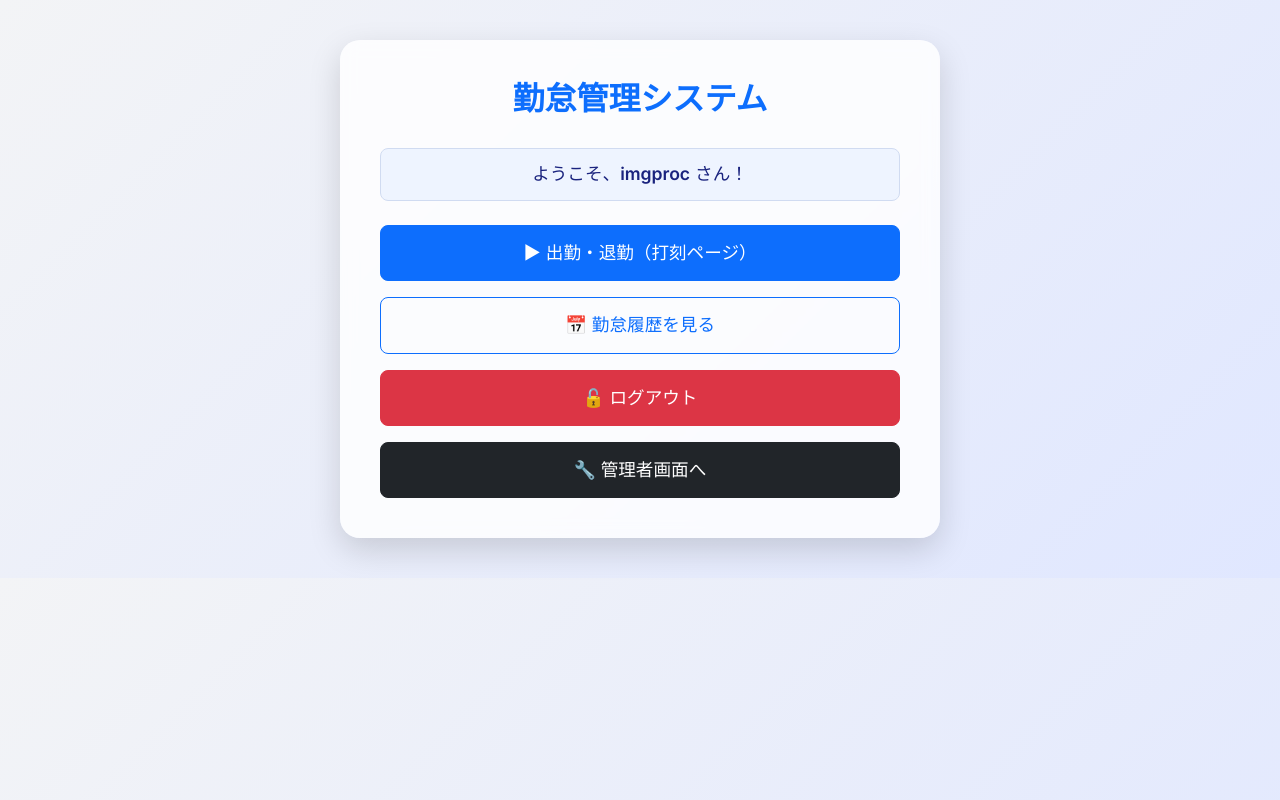
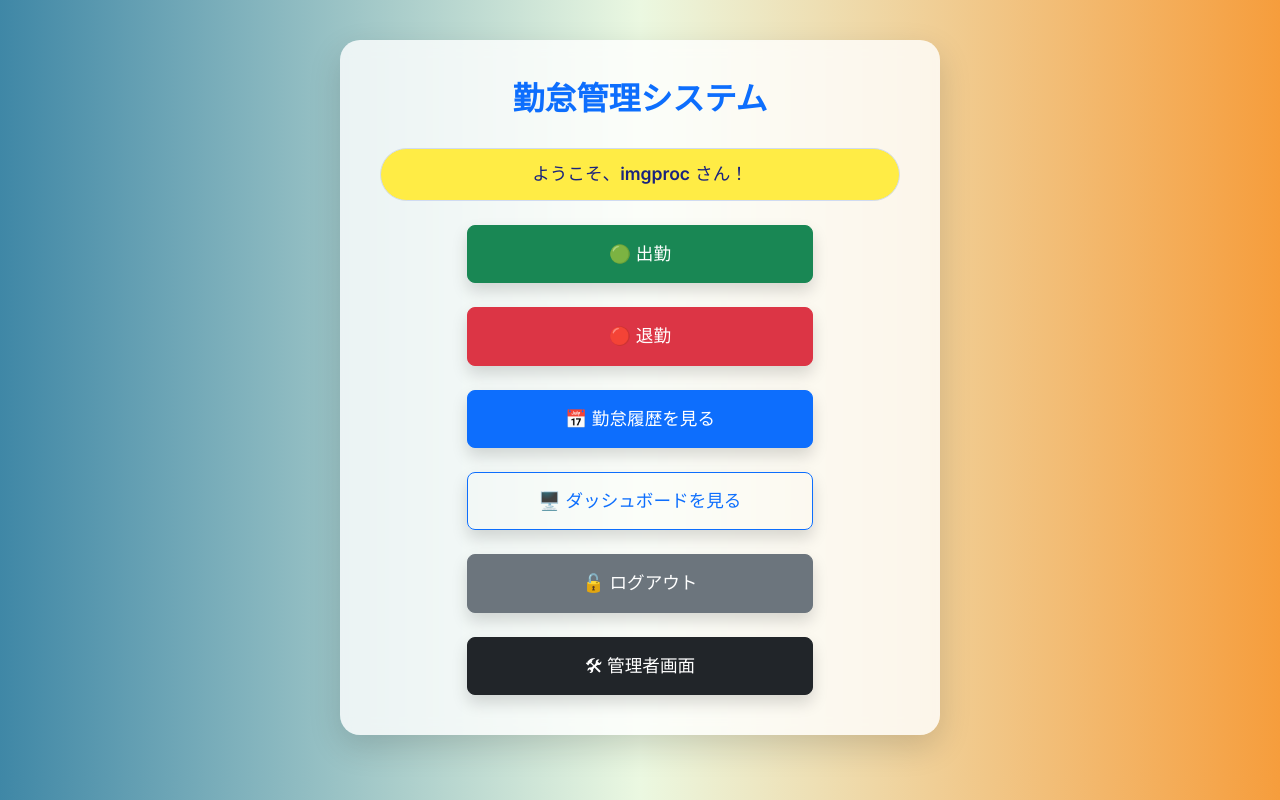
Before and after one commit to tmyhh1043/hackathon, a Django app: page / in a window 1280 px wide. Run offline with Django 5.2, Linux system fonts and the light colour scheme; a user stored in the database is signed in.

Commit message:
topページに打刻ボタンを変更

```diff
--- a/attendance/templates/accounts/account_home.html
+++ b/attendance/templates/accounts/account_home.html
@@ -15,7 +15,7 @@
     </div>
 
     <div class="d-grid gap-3 col-6 mx-auto">
-      <a href="{% url 'home' %}" class="btn btn-primary btn-lg">▶ 出勤・退勤</a>
+      <a href="{% url 'top' %}" class="btn btn-primary btn-lg">▶ 出勤・退勤</a>
       <a href="{% url 'history' %}" class="btn btn-outline-primary btn-lg">📅 勤怠履歴</a>
       <a href="{% url 'logout' %}" class="btn btn-danger btn-lg">🔓 ログアウト</a>
     </div>
--- a/attendance/templates/attendance/history.html
+++ b/attendance/templates/attendance/history.html
@@ -18,7 +18,7 @@
 </table>
 
 <p>
-  <a href="{% url 'home' %}">
+  <a href="{% url 'top' %}">
     <button type="button">打刻画面に戻る</button>
   </a>
 </p>
--- a/attendance/templates/attendance/top.html
+++ b/attendance/templates/attendance/top.html
@@ -13,7 +13,7 @@
   <style>
     body {
       font-family: 'Inter', sans-serif;
-      background: linear-gradient(135deg, #f3f4f6, #e0e7ff);
+      background: linear-gradient(0.25turn, #3f87a6, #ebf8e1, #f69d3c);
       margin: 0;
       padding: 40px 0;
       overflow-x: hidden;
@@ -39,10 +39,10 @@
     }
 
     .welcome-message {
-      background-color: #eef4ff;
+      background-color: #ffec45;
       border: 1px solid #d0dbf1;
       padding: 12px 20px;
-      border-radius: 8px;
+      border-radius: 50px;
       font-size: 1.1rem;
       color: #1a237e;
       font-weight: 500;
@@ -51,7 +51,7 @@
 
     .btn-lg {
       font-size: 1.1rem;
-      padding: 14px;
+      padding: 15px;
       transition: all 0.2s ease-in-out;
     }
 
@@ -80,27 +80,53 @@
     <h1 class="main-title">勤怠管理システム</h1>
 
     {% if user.is_authenticated %}
+      <!-- 挨拶 -->
       <div class="welcome-message text-center">
         ようこそ、<strong>{{ user.username }}</strong> さん！
       </div>
 
-      <div class="d-grid gap-3">
-        <a href="{% url 'home' %}" class="btn btn-primary btn-lg">▶ 出勤・退勤（打刻ページ）</a>
-        <a href="{% url 'history' %}" class="btn btn-outline-primary btn-lg">📅 勤怠履歴を見る</a>
-        <a href="{% url 'logout' %}" class="btn btn-danger btn-lg">🔓 ログアウト</a>
+      <!-- 打刻ボタン -->
+      <div class="d-grid gap-4 col-8 mx-auto section">
+        <form action="{% url 'record_attendance' 'in' %}" method="post">
+          {% csrf_token %}
+          <button type="submit" class="btn btn-success btn-lg shadow w-100">🟢 出勤</button>
+        </form>
 
-        {% if user.is_staff %}
-          <a href="/admin/" class="btn btn-dark btn-lg">🔧 管理者画面へ</a>
-        {% endif %}
+        <form action="{% url 'record_attendance' 'out' %}" method="post">
+          {% csrf_token %}
+          <button type="submit" class="btn btn-danger btn-lg shadow w-100 mb-4">🔴 退勤</button>
+        </form>
       </div>
 
+
+      <form method="POST" action="{% url 'top' %}">
+        <div class="d-grid gap-4 col-8 mx-auto section">
+
+          <!-- 勤怠履歴 -->
+          <a href="{% url 'history' %}" class="btn btn-primary btn-lg shadow">📅 勤怠履歴を見る</a>
+
+          <!-- ダッシュボード -->
+          <a href="{% url 'dashboard' %}" class="btn btn-outline-primary btn-lg shadow">🖥️ ダッシュボードを見る</a>
+
+      </form>
+
+      <!-- ログアウトボタン -->
+      <a href="{% url 'logout' %}" class="btn btn-secondary btn-lg shadow">🔓 ログアウト</a>
+      <!-- 管理者ユーザの場合、管理者画面ボタンを表示 -->
+      {% if user.is_staff %}
+        <a href="/admin/" class="btn btn-dark btn-lg shadow">🛠 管理者画面</a>
+      {% endif %}
+    </div>
+
     {% else %}
-      <div class="text-center mt-3">
-        <div class="welcome-message">ログインしていません。</div>
+      <div class="alert alert-warning text-center">
+        ログインしていません。
+      </div>
+
+      <div class="text-center">
         <a href="{% url 'login' %}" class="btn btn-success btn-lg">🔐 ログインページへ</a>
       </div>
     {% endif %}
-
   </div>
 
 </body>
--- a/attendance/urls.py
+++ b/attendance/urls.py
@@ -3,8 +3,9 @@ from django.urls import path
 from . import views
 
 urlpatterns = [
-    path('', views.top_view, name='top'),  # ← ここで必要
-    path('home/', views.home_view, name='home'),
+    path('', views.top_view, name='top'),
     path('history/', views.history_view, name='history'),
     path('record/<str:type>/', views.record_attendance, name='record_attendance'),
+    # ダッシュボード用URL
+    path('dashboard/', views.dashboard_view, name="dashboard")
 ]
--- a/attendance/views.py
+++ b/attendance/views.py
@@ -21,5 +21,5 @@ def record_attendance(request, type):
     return redirect('history')  # 登録後は履歴ページへリダイレクト
 
 @login_required
-def home_view(request):
-    return render(request, 'attendance/home.html')
+def dashboard_view(request, type):
+    return render(request, 'attendance/dashboard.html')
```
Also changed, not shown: attendance/templates/accounts/logged_out.html (deleted, +0 -21 lines), attendance/templates/attendance/home.html (deleted, +0 -14 lines), db.sqlite3.
